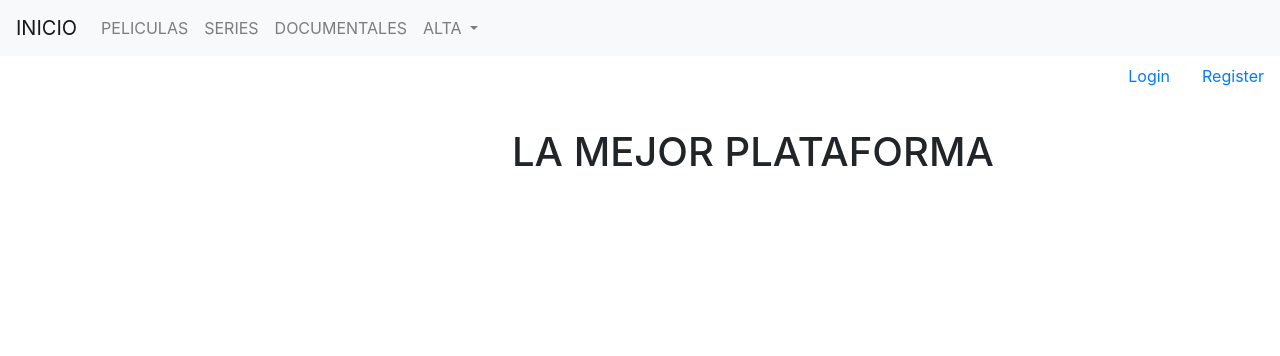
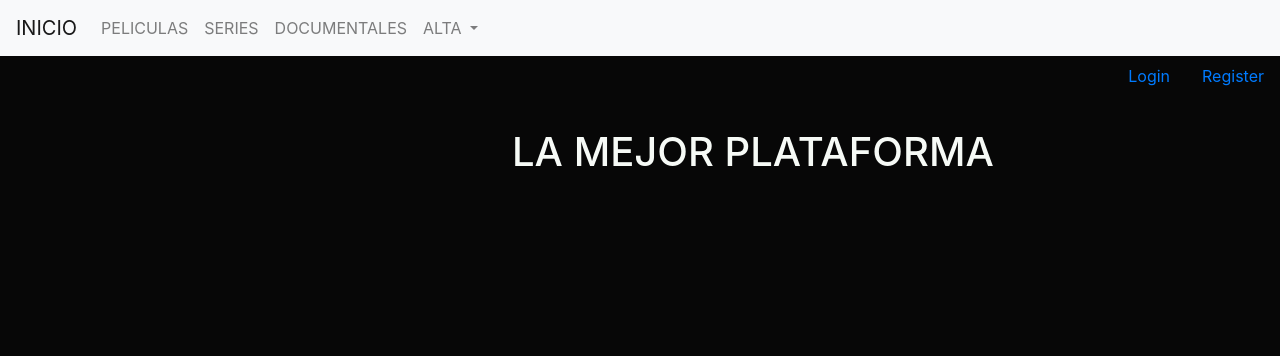
Before and after one commit to ramosnano/ENTREGAPLATAFORMA, a Django app: page / in a window 1280 px wide. Shown: the top 356 px of the page. Run offline with Django 4.2, Linux system fonts and the light colour scheme.

Commit message:
colordefondo

```diff
--- a/templates/index.html
+++ b/templates/index.html
@@ -5,6 +5,9 @@ Inicio
 {% endblock %}
 
 {% block contenido %}
-<h1 style="margin-left:32rem; margin-top:2rem">LA MEJOR PLATAFORMA</h1>
-<h3 style="margin-left:35rem; margin-top:1rem">{{message}}</h3>
+<body
+style="background-color: rgb(7, 7, 7)">
+        <h1 style="color:rgb(246, 250, 246); margin-left:32rem; margin-top:2rem">LA MEJOR PLATAFORMA</h1>
+        <h3 style="color:rgb(250, 246, 246); margin-left:35rem; margin-top:1rem">{{message}}</h3>
+</body>
 {% endblock %}
--- a/templates/peliculas.html
+++ b/templates/peliculas.html
@@ -13,7 +13,7 @@
             <h5 class="card-title">{{product.nombre}}</h5>
             <p class="card-text">{{product.actores}}</p>
             <p class="card-text">{{product.duracionminutos}} min</p>
-            <a href="/peliculas/detail-pelicula/{{product.id}}/" class="btn btn-primary">Ver mas!</a>
+            <a href="/peliculas/detail-pelicula/{{product.id}}/" class="btn btn-primary">¡Ver más!</a>
         </div>
     </div>
 
```
